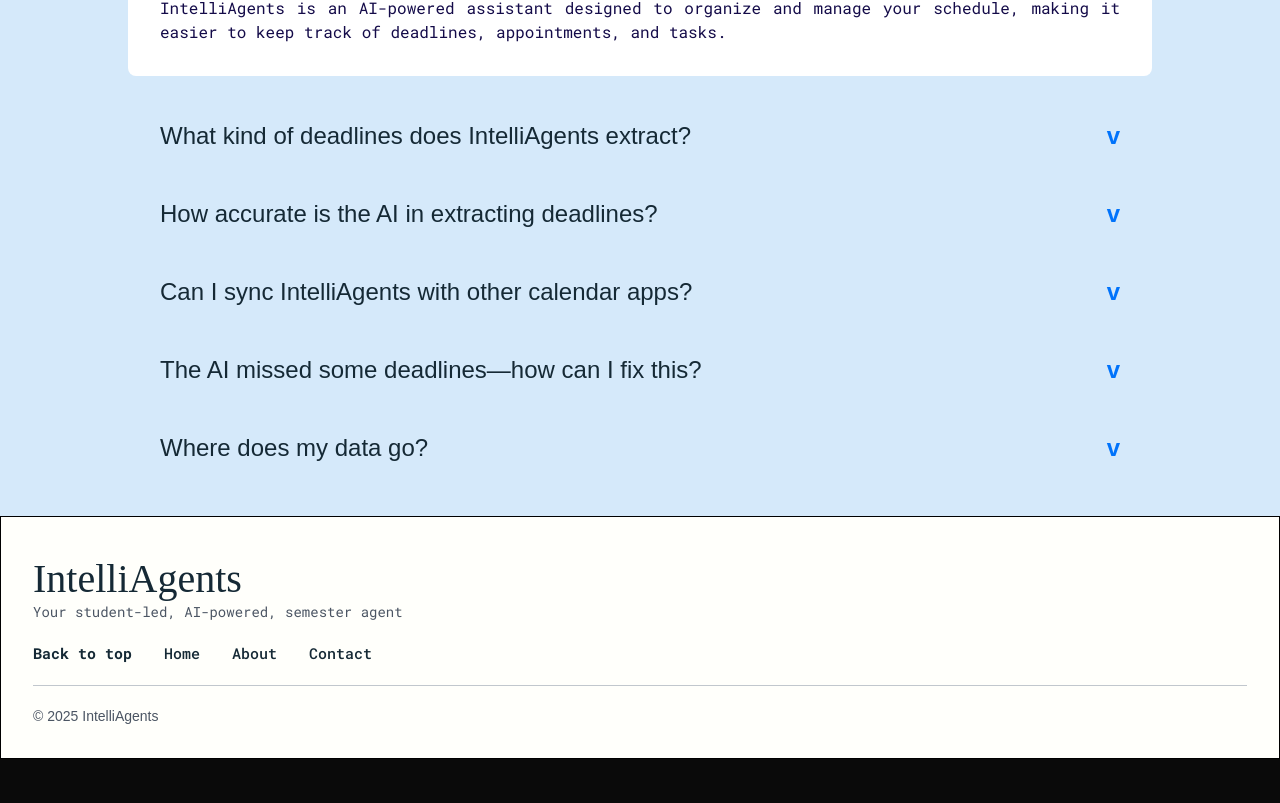
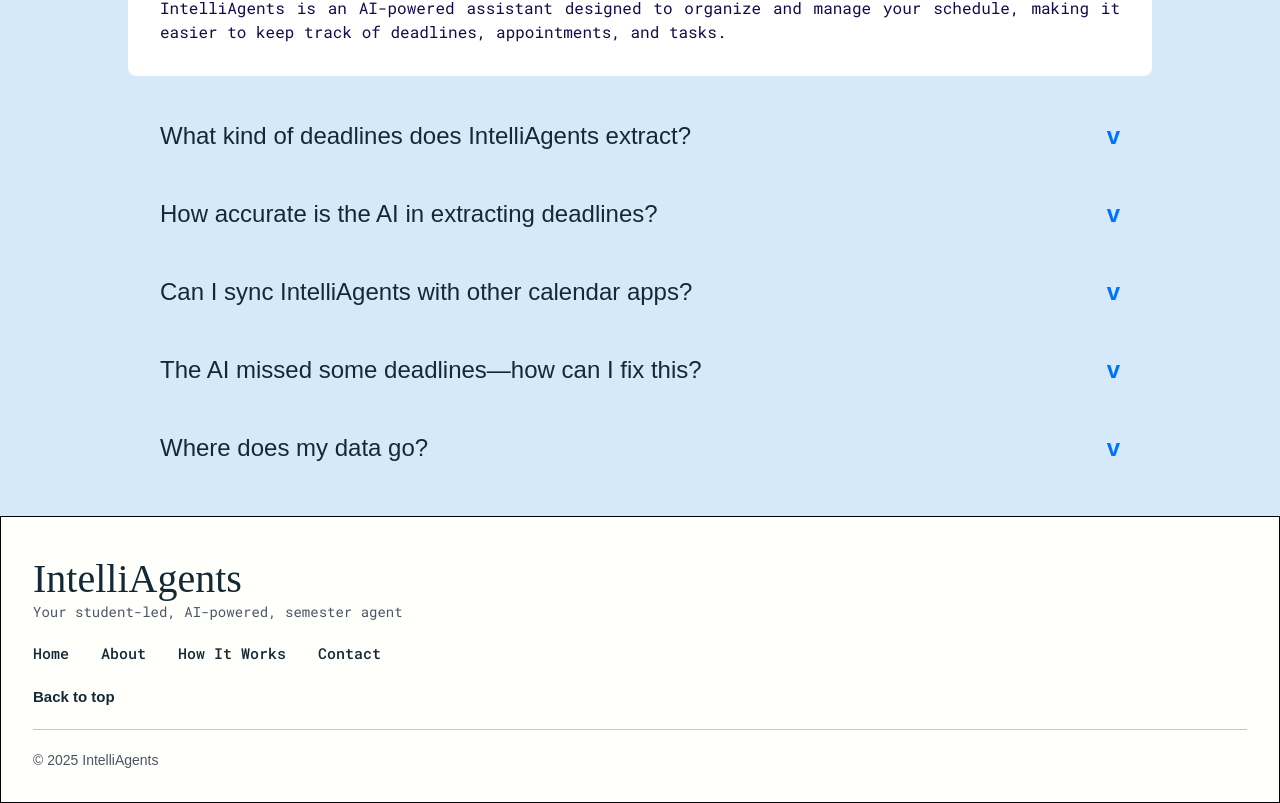
Before and after one commit to intelliagents25/intelliAgents, a Next.js app in the folder frontend/: page / in a window 1280 px wide. Shown: the part 2337-3140 px from the top of the page. Before the commit the page ends 3096 px from the top, so only its background shows below. Built offline with nearby package versions, Linux system fonts and the light colour scheme; a web font is replaced by a local one.

Commit message:
fixing footer

```diff
--- a/frontend/src/app/components/Footer.js
+++ b/frontend/src/app/components/Footer.js
@@ -13,11 +13,12 @@ const Footer = () => {
         <p className="text-[14px] text-gray-600 -mt-2" style={{ fontFamily: 'Roboto Mono' }}>Your student-led, AI-powered, semester agent</p>
 
         <div className="flex gap-8 mt-5 mb-5" style={{ fontFamily: 'Roboto Mono' }}>
-          <a href="#" className="text-[15px] font-[700] text-[#152935] hover:underline">Back to top</a>
           <a href="/" className="text-[15px] font-[500] text-[#152935] hover:underline">Home</a>
           <a href="about-us" className="text-[15px] font-[500] text-[#152935] hover:underline">About</a>
+          <a href="/" className="text-[15px] font-[500] text-[#152935] hover:underline">How It Works</a>
           <a href="contact-us" className="text-[15px] font-[500] text-[#152935] hover:underline">Contact</a>
         </div>
+        <a href="#" className="text-[15px] font-[700] text-[#152935] hover:underline">Back to top</a>
 
         <div className="border-t border-[#C1C7CD] mt-5"></div>
 
```
